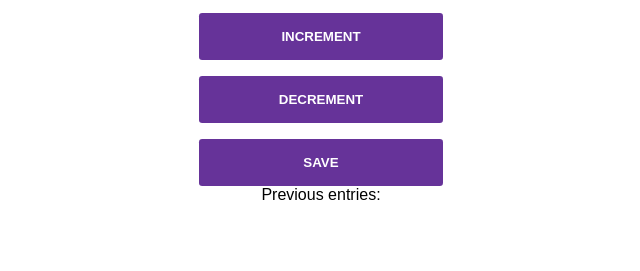
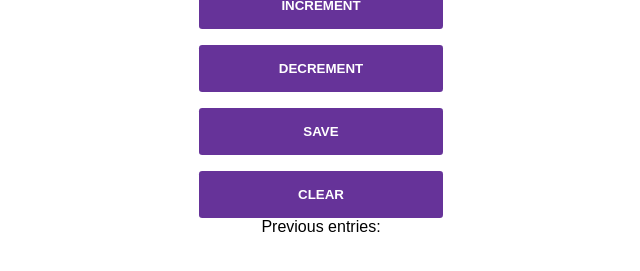
Before and after one commit to Isaacayomi/JS-Tutorial-Scrimba-, a plain HTML site: page index.html in a window 1280 px wide. Shown: the part 363-634 px from the top of the page, without its empty margins (319-959 px from the left). Drawn offline with Linux system fonts and the light colour scheme.

Commit message:
updated file

```diff
--- a/index.html
+++ b/index.html
@@ -13,6 +13,8 @@
     <button id="increment-btn" onclick="increment()">INCREMENT</button>
     <button id="increment-btn" onclick="decrement()">DECREMENT</button>
     <button id="increment-btn" onclick="save()">SAVE</button>
+    <button id="increment-btn" onclick="clearVal()">CLEAR</button>
+
 
     <p id="save-el">Previous entries: </p>
     <script src="script.js"></script>
--- a/script.js
+++ b/script.js
@@ -97,15 +97,22 @@ let count = 0;
 function increment(){
     count += 1;
     document.getElementById("count-el").innerText = count;
-    // console.log(count);
 }
-
 
 function decrement(){
     count -= 1;
     document.getElementById("count-el").innerText = count;
-    // console.log(count);
 }
+
+function save(){
+
+}
+
+function clearVal(){
+    count = 0;
+    document.getElementById("count-el").innerText = count;
+}
+
 
 
 
```
